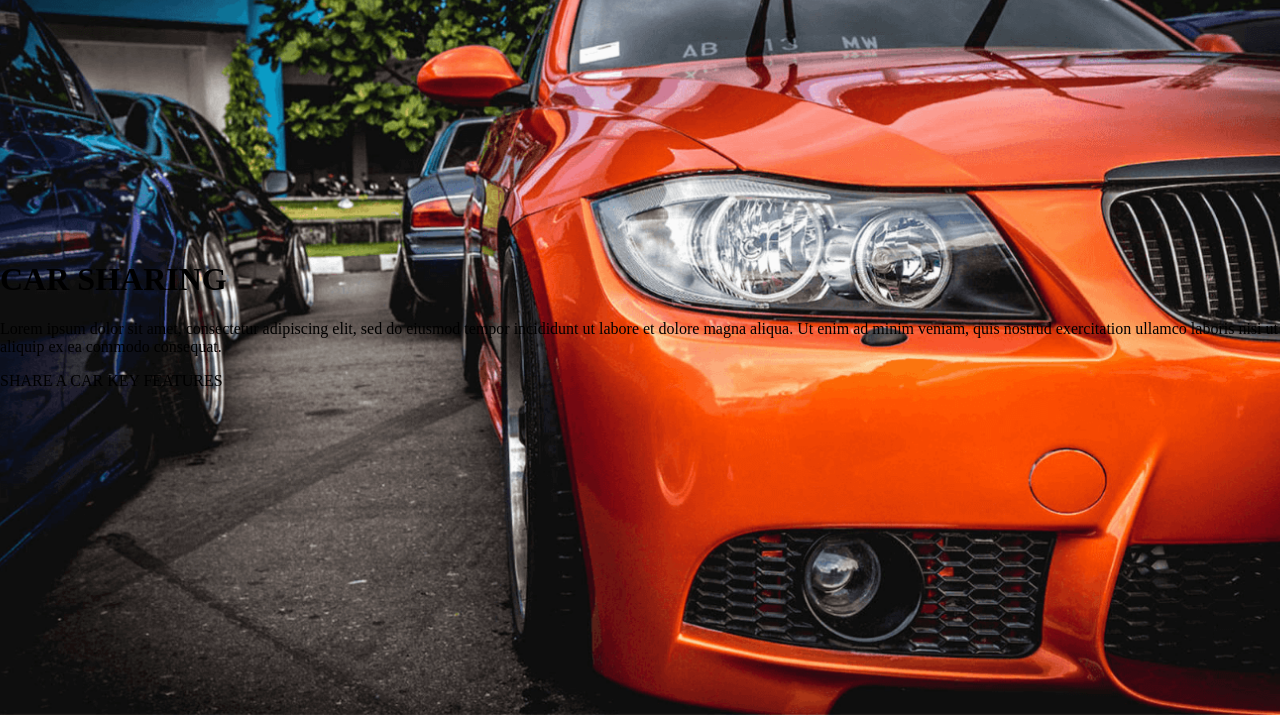
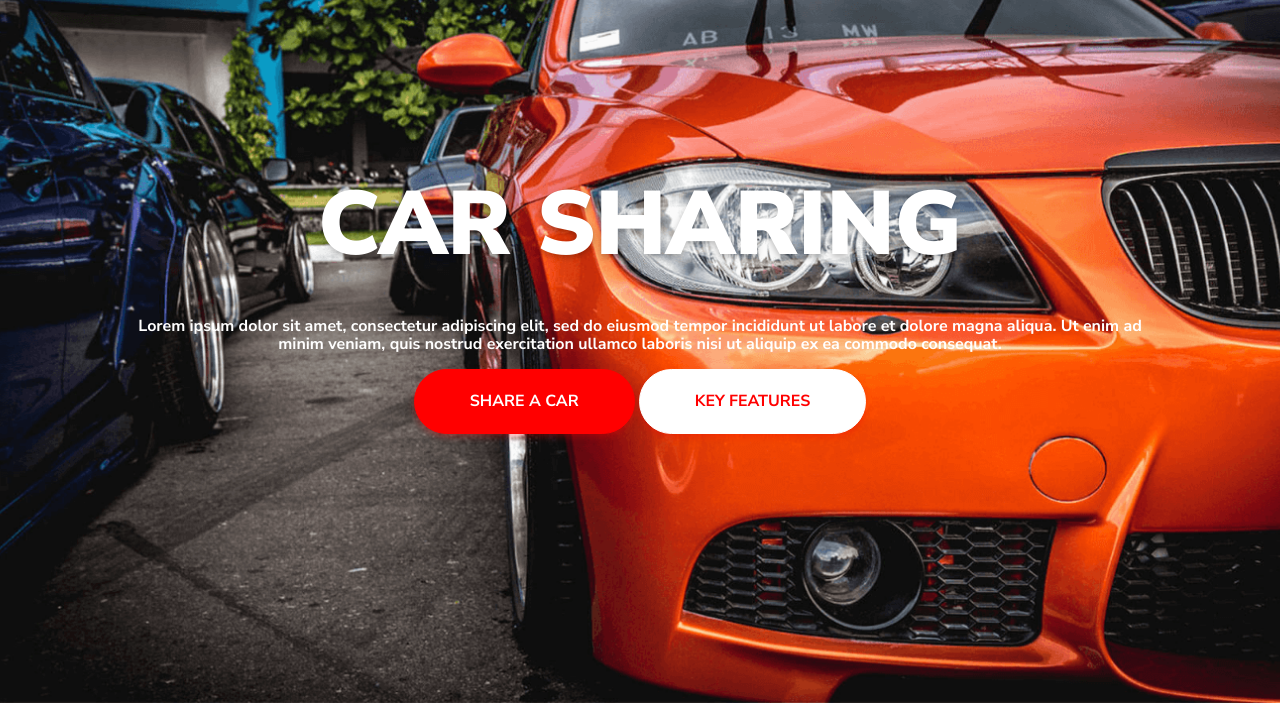
Before and after one commit to pawelkonior/car_sharing_19, a plain HTML site: page index.html in a window 1280 px wide. Shown: the part 89-804 px from the top of the page. Drawn offline with Linux system fonts and the light colour scheme.

Commit message:
intro page and buttons system

```diff
--- a/index.html
+++ b/index.html
@@ -36,8 +36,8 @@
         <h1 class="intro__hdl">CAR SHARING</h1>
         <p class="intro__lead">Lorem ipsum dolor sit amet, consectetur adipiscing elit, sed do eiusmod tempor incididunt ut labore et dolore magna aliqua. Ut enim ad minim veniam, quis nostrud exercitation ullamco laboris nisi ut aliquip ex ea commodo consequat.</p>
         <div class="intro__box intro__box--row">
-            <a class="intro__btn">SHARE A CAR</a>
-            <a class="intro__btn">KEY FEATURES</a>
+            <a class="intro__btn btn btn-large">SHARE A CAR</a>
+            <a class="intro__btn btn btn-large btn-secondary">KEY FEATURES</a>
         </div>
     </div>
 </section>
--- a/src/css/main.css
+++ b/src/css/main.css
@@ -8,6 +8,59 @@ html, body {
     font-size: 16px;
 }
 
+.btn {
+    text-decoration: none;
+    background-color: var(--primary-color);
+    color: var(--secondary-color);
+    text-transform: uppercase;
+    font-family: 'Nunito Sans', sans-serif;
+    font-weight: 700;
+    font-size: .875rem;
+    padding: .625rem 1.875rem;
+    border: .0625rem solid var(--primary-color);
+    border-radius: 2.5rem;
+    transition: all 400ms;
+    display: inline-block;
+    cursor: pointer;
+    box-shadow: 0 .1875rem .375rem rgba(255, 0, 0, .3);
+}
+
+.btn:hover {
+    background-color: var(--secondary-color);
+    color: var(--primary-color);
+    border: .0625rem solid var(--secondary-color);
+}
+
+.btn-large {
+    font-size: 1rem;
+    padding: 1.375rem 3.4375rem;
+}
+
+.btn-secondary {
+    background-color: var(--secondary-color);
+    color: var(--primary-color);
+    border: .0625rem solid var(--secondary-color);
+}
+
+.btn-secondary:hover {
+    background-color: var(--primary-color);
+    color: var(--secondary-color);
+    border: .0625rem solid var(--primary-color);
+}
+
+.btn-outline {
+    background-color: var(--secondary-color);
+    color: var(--primary-color);
+    border: .0625rem solid var(--primary-color);
+}
+
+.btn-outline:hover {
+    background-color: var(--primary-color);
+    color: var(--secondary-color);
+    border: .0625rem solid var(--secondary-color);
+}
+
+
 
 .header {
     background-color: rgba(0, 0, 0, .4);
@@ -15,6 +68,7 @@ html, body {
     position: relative;
     z-index: 42;
 }
+
 .header .header__inner {
     display: flex;
     justify-content: space-between;
@@ -33,11 +87,13 @@ html, body {
     align-items: center;
     text-decoration: none;
 }
+
 .logo .logo__img {
     width: 1.9375rem;
     height: 2.1875rem;
     margin-right: .625rem;
 }
+
 .logo .logo__text {
     font-family: 'Nunito Sans', sans-serif;
     font-weight: 800;
@@ -50,9 +106,11 @@ html, body {
 .logo .logo__text.logo__text--highlight {
     color: var(--primary-color);
 }
+
 .menu {
     display: flex;
 }
+
 .menu .menu__item {
     font-family: 'Nunito Sans', sans-serif;
     font-weight: 700;
@@ -66,6 +124,7 @@ html, body {
     min-width: 8rem;
     text-align: center;
 }
+
 .menu .menu__item.menu__item--active, .menu .menu__item:hover {
     background-color: rgba(255, 255, 255, .2);
 }
@@ -78,10 +137,32 @@ html, body {
     display: flex;
     justify-content: center;
     align-items: center;
-    margin-top: -5.25rem;
+    margin-top: -6rem;
+    color: var(--secondary-color);
+    text-align: center;
+    font-family: "Nunito Sans", sans-serif;
 }
-.intro .intro__box {}
-.intro .intro__box.intro__box--row {}
-.intro .intro__hdl {}
-.intro .intro__lead {}
-.intro .intro__btn {}
+
+.intro .intro__box {
+}
+
+.intro .intro__box.intro__box--row {
+}
+
+.intro .intro__hdl {
+    font-weight: 900;
+    font-size: 5.625rem;
+    text-shadow: 0 .1875rem .375rem rgba(0, 0, 0, .25);
+    margin-bottom: 2.5rem;
+    margin-top: 0;
+}
+
+.intro .intro__lead {
+    font-weight: 700;
+    font-size: 1rem;
+    max-width: 65.375rem;
+    letter-spacing: 0;
+}
+
+.intro .intro__btn {
+}
```
